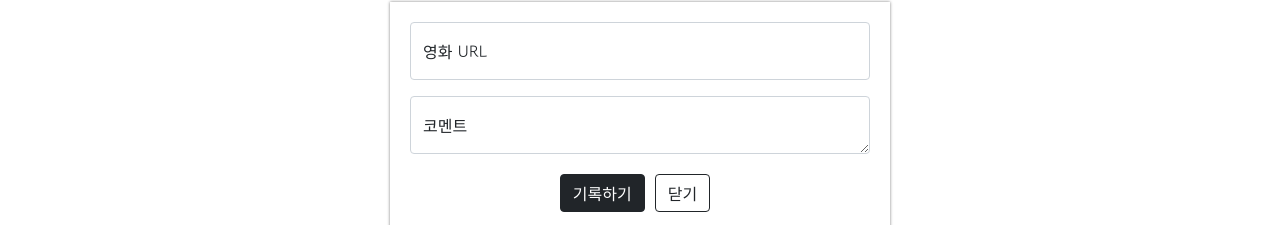
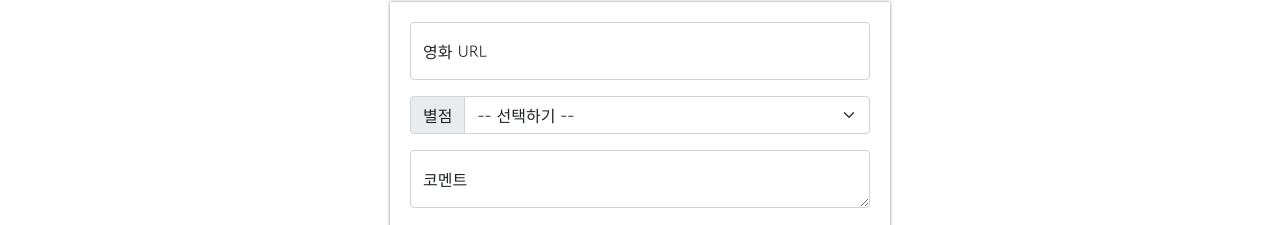
Before and after one commit to hotdog7778/TechStudyVault, a plain HTML site: page index.html in a window 1280 px wide. Shown: the part 268-493 px from the top of the page. Drawn offline with nearby package versions, Linux system fonts and the light colour scheme.

Commit message:
내가만든 페이지에 별점 박스 추가하기

```diff
--- a/index.html
+++ b/index.html
@@ -106,6 +106,15 @@
             <input type="email" class="form-control" id="floatingInput" placeholder="name@example.com">
             <label for="floatingInput">영화 URL</label>
         </div>
+        <div class="input-group mb-3">
+            <label class="input-group-text" for="inputGroupSelect01">별점</label>
+            <select class="form-select" id="inputGroupSelect01">
+              <option selected> -- 선택하기 -- </option>
+              <option value="1">⭐</option>
+              <option value="2">⭐⭐</option>
+              <option value="3">⭐⭐⭐</option>
+            </select>
+        </div>
         <div class="form-floating">
             <textarea class="form-control" placeholder="Leave a comment here" id="floatingTextarea"></textarea>
             <label for="floatingTextarea">코멘트</label>
```
